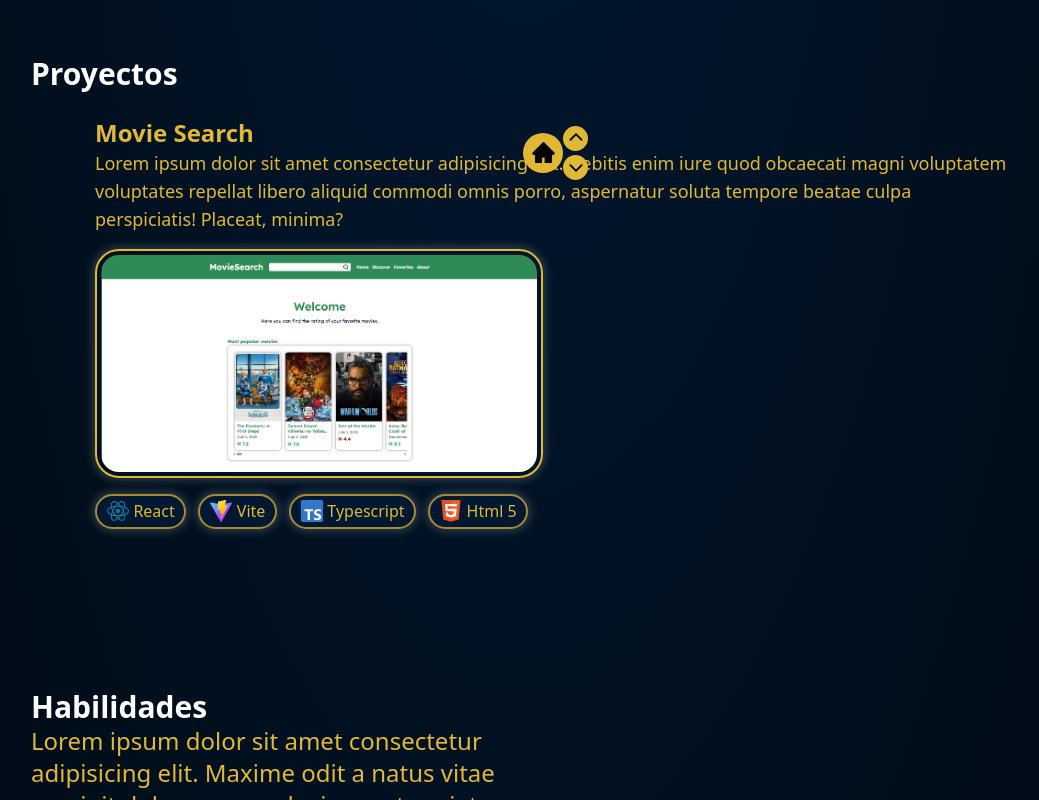
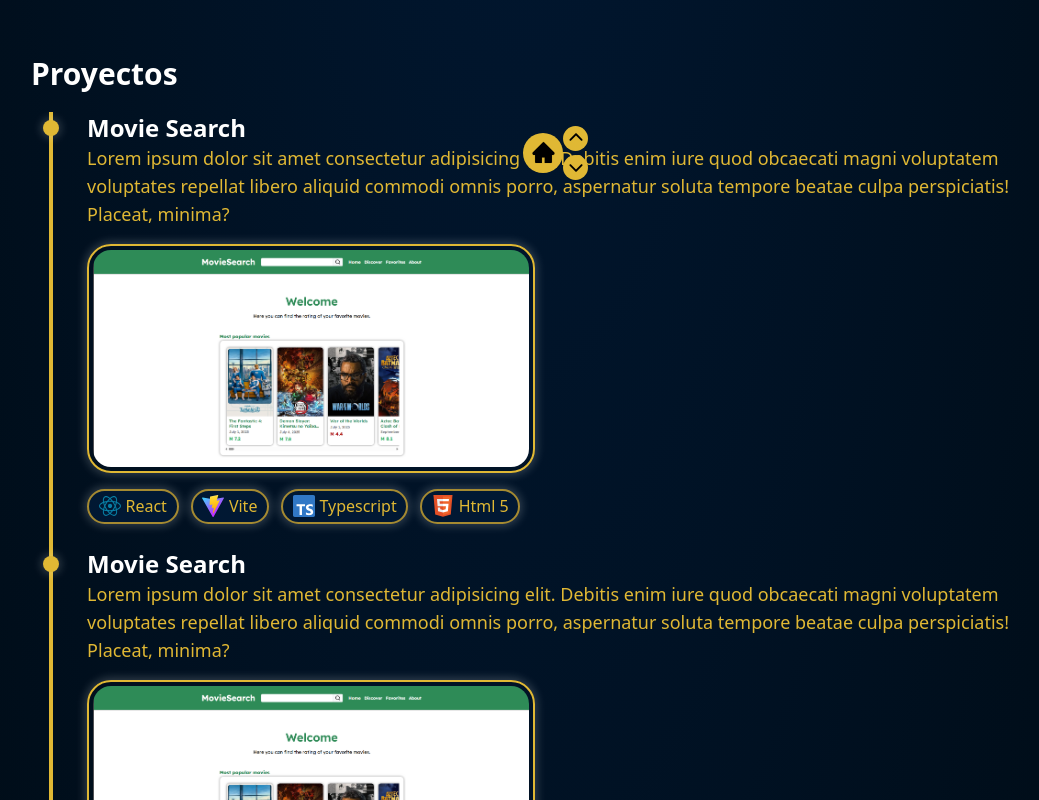
Before and after one commit to JeremyNazareth/portfolio, a Next.js app: page / in a window 1280 px wide. Shown: the part 600-1400 px from the top of the page, without its empty margins (117-1156 px from the left). Built offline with nearby package versions, Linux system fonts and the light colour scheme; a web font is replaced by a local one.

Commit message:
style: add project style layout

```diff
--- a/app/globals.css
+++ b/app/globals.css
@@ -26,6 +26,13 @@
   }
 
 
+  .projects{
+
+  }
+
+  .projects-container{
+    display: flex;
+  }
   .badge{
     display: inline-flex;
     background-color: var(--color-primary);
@@ -68,6 +75,5 @@ nav{
 }
 
 section article {
-  padding-left: 4rem;
-  margin: 25px 0px;
+  margin: 0px;
 }
--- a/app/page.tsx
+++ b/app/page.tsx
@@ -22,11 +22,57 @@ export default function Page(){
             </div>
         </div>
 
-        <section id="projects">
+        <section id="projects" className="projects-section">
             <h1 className="text-3xl font-semibold text-white">Proyectos</h1>
-            <article className="mt-2">
+            <div className="projects-container flex mt-5">
+
+                <div className="projects">
+
+                    <article className="flex">
+                        <div className="w-30">
+                            <div className="h-full flex">
+                                <div className="h-full w-1 bg-secondary mx-auto"> </div>
+                                <div className="h-4 w-4 rounded-full bg-secondary relative right-[50%] top-2 shadow-primary"></div>
+                            </div>
+                        </div>
+                        <div>
                             <header>
-                    <h1 className="text-2xl font-semibold"> Movie Search</h1>
+                                <h1 className="text-2xl font-semibold text-white"> Movie Search</h1>
+                                <p className="text-lg">Lorem ipsum dolor sit amet consectetur adipisicing elit. Debitis enim iure quod obcaecati magni voluptatem voluptates repellat libero aliquid commodi omnis porro, aspernatur soluta tempore beatae culpa perspiciatis! Placeat, minima?</p>
+                            </header>
+
+                            <img className="border-2 rounded-3xl p-1 my-4 w-md shadow-primary" src="movieSearch_Project.png" alt="" />
+                            <ul className="flex gap-3 mt-3 mb-6">
+                                <li className="badge items-center">
+                                    <img className="badgeIcon" src="React_light.svg" alt="" />
+                                    <p>React</p>
+                                </li>
+                                <li className="badge items-center">
+                                    <img className="badgeIcon" src="vitejs.svg" alt="" />
+                                    <p>Vite</p>
+                                </li>
+                                <li className="badge items-center">
+                                    <img className="badgeIcon" src="typescript.svg" alt="" />
+                                    <p>Typescript</p>
+                                </li>
+                                <li className="badge items-center">
+                                    <img className="badgeIcon" src="html5.svg" alt="" />
+                                    <p>Html 5</p>
+                                </li>
+                            </ul>
+                        </div>
+
+                    </article>
+                    <article className="flex">
+                        <div className="w-30">
+                            <div className="h-full flex">
+                                <div className="h-full w-1 bg-secondary mx-auto"> </div>
+                                <div className="h-4 w-4 rounded-full bg-secondary relative right-[50%] top-2 shadow-primary"></div>
+                            </div>
+                        </div>
+                        <div>
+                            <header>
+                                <h1 className="text-2xl font-semibold text-white"> Movie Search</h1>
                                 <p className="text-lg">Lorem ipsum dolor sit amet consectetur adipisicing elit. Debitis enim iure quod obcaecati magni voluptatem voluptates repellat libero aliquid commodi omnis porro, aspernatur soluta tempore beatae culpa perspiciatis! Placeat, minima?</p>
                             </header>
 
@@ -49,7 +95,13 @@ export default function Page(){
                                     <p>Html 5</p>
                                 </li>
                             </ul>
+                        </div>
+
                     </article>
+                </div>
+
+            </div>
+
 
 
         </section>
```
Lines whose indentation alone changed are shown as unchanged.
